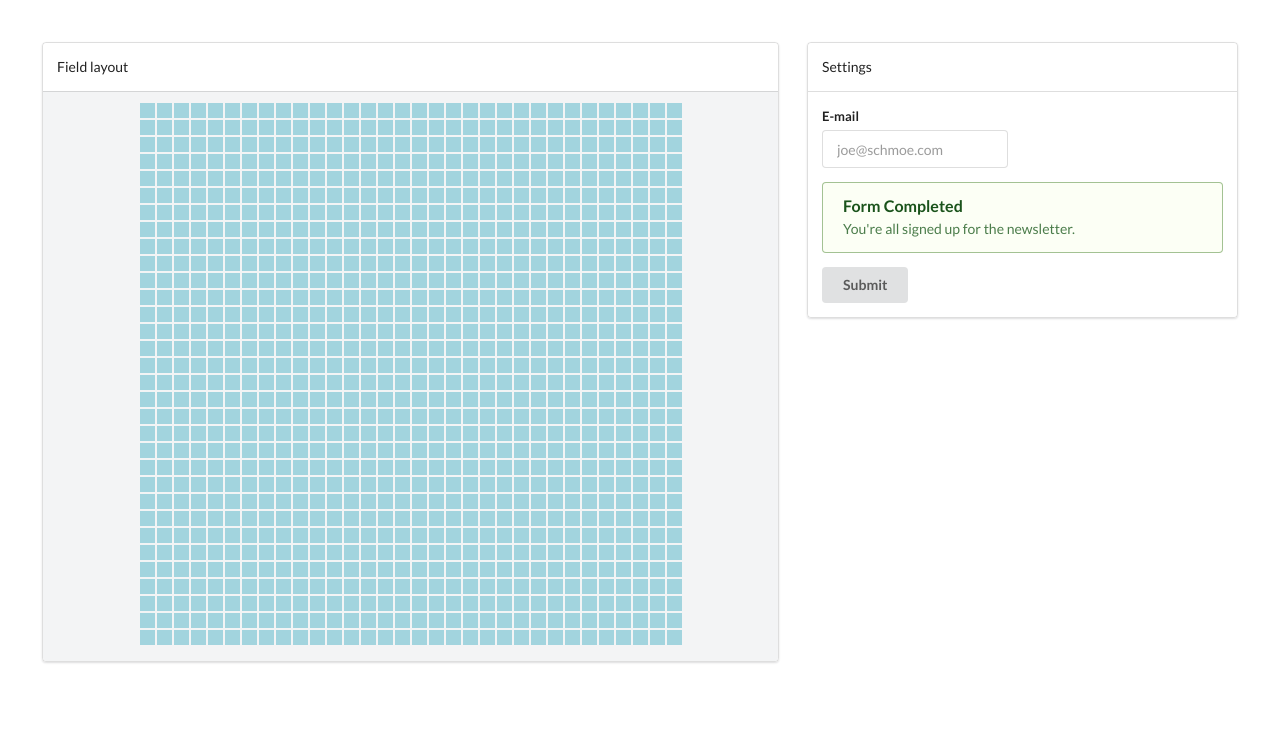
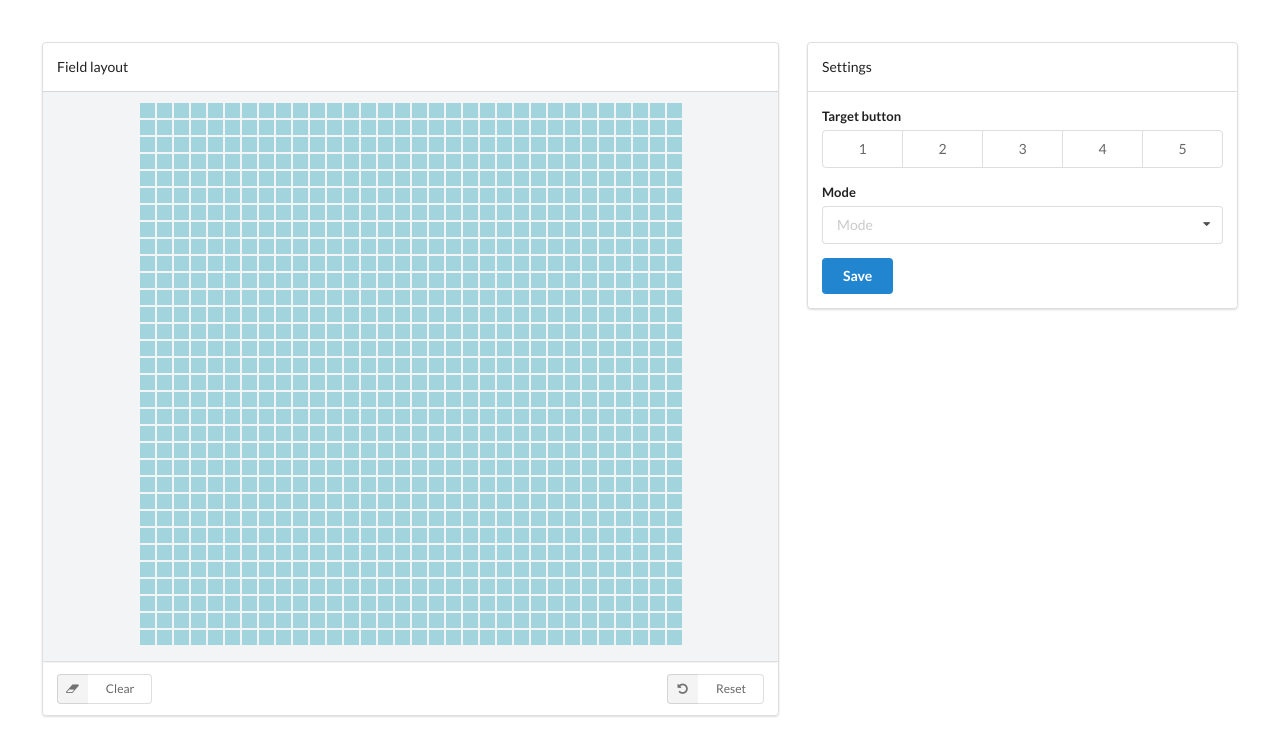
Before and after one commit to prilutskiy/ledpad, a website: page manager/ui/index.html in a window 1280 px wide. Shown: the part 56-812 px from the top of the page. Drawn offline with Linux system fonts and the light colour scheme; files that its build step writes are made by us from their sources; files whose address does not match are found by name.

Commit message:
clear and reset buttons added

```diff
--- a/manager/ui/css/field.css
+++ b/manager/ui/css/field.css
@@ -1,7 +1,4 @@
-.field-container {
-
-}
-.field{
+.field-container{
     margin: auto;
     display: table;
 }
--- a/manager/ui/index.html
+++ b/manager/ui/index.html
@@ -11,6 +11,7 @@
     <title>Ledpad Manager</title>
     <link rel="stylesheet" type="text/css" href="dist/style.min.css">
     <script src="js/jquery-2.2.2.min.js"></script>
+    <script src="js/semantic.min.js"></script>
     <script src="js/angular.min.js"></script>
     <script src="js/angular-ui-router.min.js"></script>
     <script src="js/app.js"></script>
@@ -38,16 +39,28 @@
                         <div class="ui top segment">Settings</div>
                         <div class="ui segment">
                             <div class="ui form success">
+
                                 <div class="field">
-                                    <label>E-mail</label>
-                                    <input type="email" placeholder="joe@schmoe.com">
+                                    <label>Target button</label>
+                                    <div class="ui fluid basic buttons">
+                                        <button class="ui button">1</button>
+                                        <button class="ui button">2</button>
+                                        <button class="ui button">3</button>
+                                        <button class="ui button">4</button>
+                                        <button class="ui button">5</button>
+                                    </div>
                                 </div>
-                                <div class="ui success message">
-                                    <div class="header">Form Completed</div>
-                                    <p>You're all signed up for the newsletter.</p>
+                                <div class="field">
+                                    <label>Mode</label>
+                                    <select class="ui dropdown">
+                                        <option value="">Mode</option>
+                                        <option value="1">Simple output</option>
+                                        <option value="0">Game of Life</option>
+                                    </select>
                                 </div>
-                                <div class="ui submit button">Submit</div>
+                                <div class="ui submit primary button">Save</div>
                             </div>
+
                         </div>
                     </div>
                 </div>
@@ -56,4 +69,9 @@
     </div>
 </body>
 
+<script>
+    $('select.dropdown').dropdown();
+
+</script>
+
 </html>
--- a/manager/ui/pages/home.html
+++ b/manager/ui/pages/home.html
@@ -1,13 +1,25 @@
-<div class="ui segments field-container">
+<div class="ui segments">
     <div class="ui top segment">
         <p>Field layout</p>
     </div>
     <div class="ui secondary segment">
-        <div class="field">
+        <div class="field-container">
             <div class="field-row" ng-repeat="i in range(0, 31)">
                 <div class="field-cell {{field[i][j] ? 'alive' : 'dead'}}" ng-repeat="j in range(0, 31)" ng-mouseover="onHover(this, i, j)"
                 ng-mousedown="onMousedown(this, i, j)" ng-mouseup="onMouseup(this, i, j)"></div>
             </div>
         </div>
     </div>
+    <div class="ui bottom segment card">
+        <div class="extra content">
+            <span class="left floated ui tiny basic labeled icon button">
+                <i class="icon erase"></i>
+                Clear
+            </span>
+            <span class="right floated ui tiny basic labeled icon button">
+                <i class="icon undo"></i>
+                Reset
+            </span>
+        </div>
+    </div>
 </div>
```
